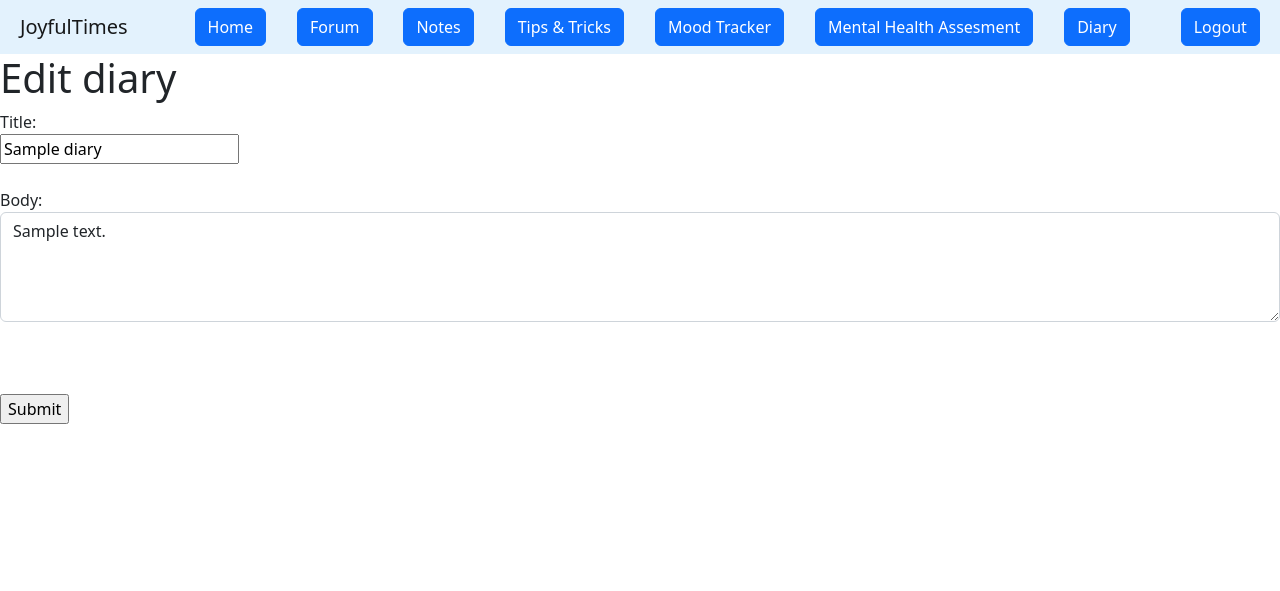
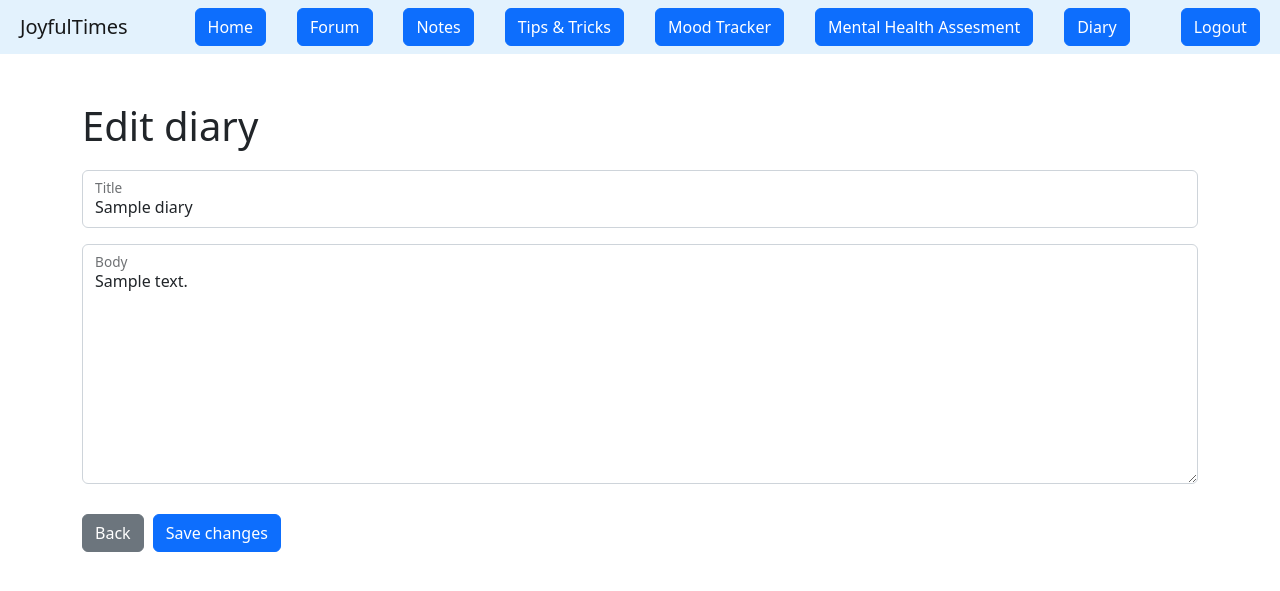
Before and after one commit to AliaWidyanita/joyfultimes, a Django app: page /diary/edit/1 in a window 1280 px wide. Shown: the top 591 px of the page. Run offline with Django 4.2, Linux system fonts and the light colour scheme; a user stored in the database is signed in; tables that the repository leaves empty hold one stand-in row (values such as "Sample post").

Commit message:
update front end

```diff
--- a/diary/templates/update.html
+++ b/diary/templates/update.html
@@ -4,18 +4,37 @@
 {% block content %}
 
 
-<h1>Edit diary</h1>
 
 
-<form action="updaterecord/{{ id }}" method="post">
-{% csrf_token %}
-Title:<br>
-<input name="title" value="{{ title }}">
-<br><br>
-Body:<br>
-<textarea class="form-control mb-4" name="body" rows="4">{{ body }}</textarea>
-<br><br>
-<input type="submit" value="Submit">
-</form>
+<div class="container mt-5">
+    <h1 style="margin-bottom: 20px;">Edit diary</h1>
+
+
+<div class="row gx-5 justify-content-center">
+    <div>
+        <form action="updaterecord/{{ id }}" method="POST" >
+            {% csrf_token %}
+            <!-- Topic input-->
+            <div class="form-floating mb-3">
+                <input class="form-control" id="title" name="title" type="text" value="{{ title }}">
+                <label for="title">Title</label>
+            </div>
+            <!-- Description input-->
+            <div class="form-floating mb-3">
+                <textarea class="form-control" id="body" name="body" type="text" style="height: 15rem">{{ body }}</textarea>
+                <label for="body">Body</label>
+            </div>
+            <div class="buttons" style="margin-top: 30px;">
+                <a href="{% url 'diary:show_detail' id%}" style="cursor: pointer;"><button type="button" class="btn btn-secondary" style="margin-right: 5px;">Back</button></a>
+                <input type="submit" class="btn btn-primary" value="Save changes">
+            </div>
+
+        </form>
+
+
+    </div>
+</div>
+</div>
+
 
 {% endblock content %}
```
Also changed, not shown: diary/templates/detail.html (+7 -2 lines), diary/templates/diary_home.html (+4 -3 lines), diary/templates/dummy.html (added, +14 -0 lines).
